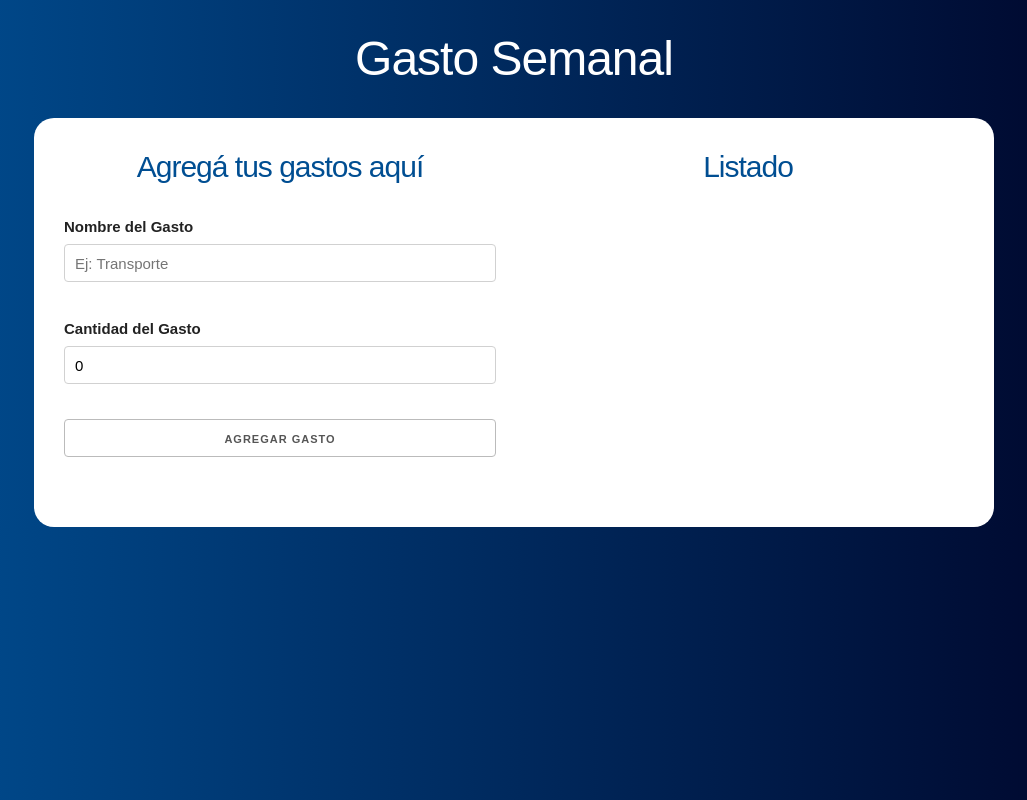
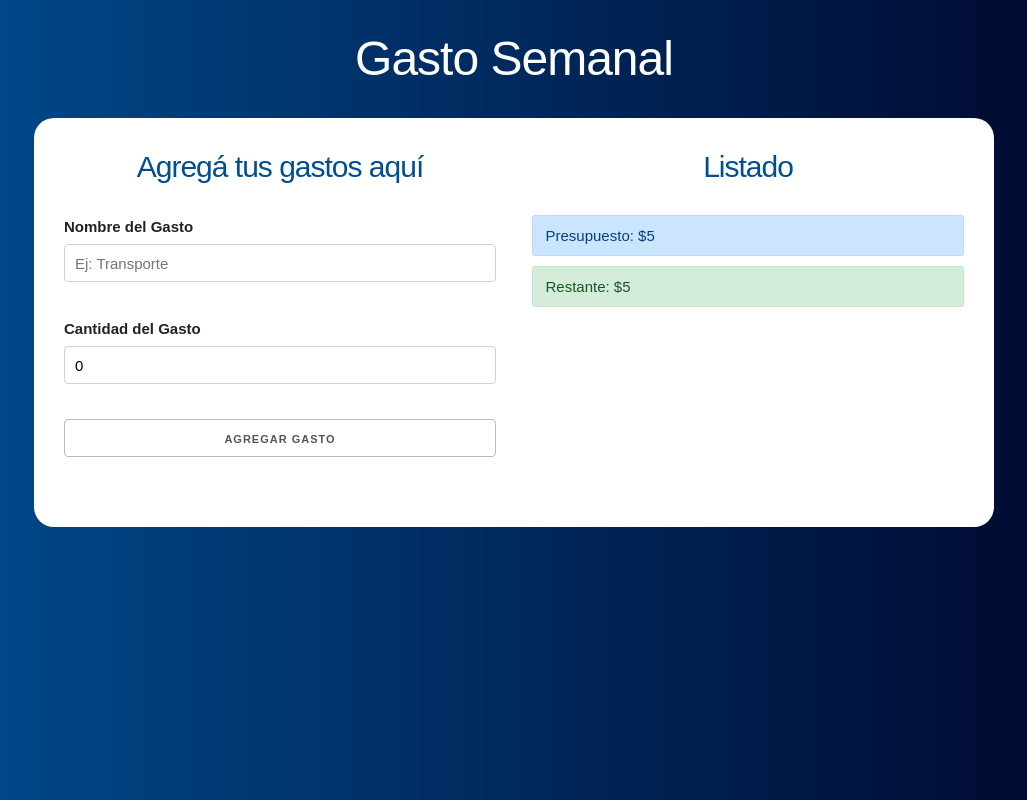
Before and after one commit to maruslarrosa/presupuesto, a React (Create React App) app: page / in a window 1280 px wide. Both pictures are taken after typing "5" into the empty fields and a click on the input "Definir Presupuesto". Shown: the whole page, without its empty margins (126-1153 px from the left). Built offline with nearby package versions, Linux system fonts and the light colour scheme.

Commit message:
Añado helpers con clase condicional

```diff
--- a/src/App.js
+++ b/src/App.js
@@ -1,7 +1,8 @@
-import React, { useState } from 'react';
+import React, { useState, useEffect } from 'react';
 import Pregunta from './components/Pregunta';
 import Formulario from './components/Formulario';
 import Listado from './components/Listado';
+import ControlPresupuesto from './components/ControlPresupuesto';
 
 function App() {
 
@@ -9,13 +10,19 @@
   const [restante, guardarRestante] = useState(0);
   const [mostrarpregunta, actualizarPregunta] = useState(true);
   const [gastos, guardarGastos] = useState([]);
+  const [gasto, guardarGasto] = useState({});
+  const [creargasto, guardarCrearGasto] = useState(false);
 
-  const agregarNuevoGasto = gasto => {
-    guardarGastos([
-      ...gastos,
-      gasto
-    ])
-  }
+  useEffect(() => {
+    if (creargasto) {
+      guardarGastos([
+        ...gastos,
+        gasto
+      ]);
+      guardarRestante(restante - gasto.cantidad)
+    }
+  }, [gasto, creargasto, gastos, restante])
+
 
   return (
     <div className="container">
@@ -32,18 +39,22 @@
         ) : (
             <div className="row">
               <div className="one-half column">
-                <Formulario agregarNuevoGasto={agregarNuevoGasto} />
+                <Formulario
+                  guardarGasto={guardarGasto}
+                  guardarCrearGasto={guardarCrearGasto}
+                />
               </div>
               <div className="one-half column">
                 <Listado
                   gastos={gastos}
                 />
+                <ControlPresupuesto
+                  presupuesto={presupuesto}
+                  restante={restante}
+                />
               </div>
             </div>)}
-
-
       </div>
-
     </div>
   );
 }
--- /dev/null
+++ b/src/components/ControlPresupuesto.js
@@ -0,0 +1,18 @@
+import React, { Fragment } from 'react';
+import { revisarPresupuesto } from '../helpers';
+
+const ControlPresupuesto = ({presupuesto, restante}) => {
+    return (
+        <Fragment>
+            <div className="alert alert-primary">
+                Presupuesto: ${presupuesto}
+            </div>
+            <div className={revisarPresupuesto(presupuesto, restante)}>
+                Restante: ${restante}
+            </div>
+        </Fragment>
+
+    );
+}
+
+export default ControlPresupuesto;
--- a/src/components/Formulario.js
+++ b/src/components/Formulario.js
@@ -2,7 +2,7 @@
 import Error from './Error';
 import shortid from 'shortid';
 
-const Formulario = ({agregarNuevoGasto}) => {
+const Formulario = ({guardarGasto, guardarCrearGasto}) => {
 
     const [nombre, guardarNombre] = useState('');
     const [cantidad, guardarCantidad] = useState(0);
@@ -24,7 +24,8 @@
             cantidad,
             id: shortid.generate()
         }
-        agregarNuevoGasto(gasto);
+        guardarGasto(gasto);
+        guardarCrearGasto(true);
         guardarNombre('');
         guardarCantidad(0);
     }
--- /dev/null
+++ b/src/helpers.js
@@ -0,0 +1,11 @@
+export const revisarPresupuesto = (presupuesto, restante) => {
+    let clase;
+    if((presupuesto / 4) > restante) {
+        clase = 'alert alert-danger';
+    } else if ((presupuesto / 2) > restante){
+        clase = 'alert alert-warning';
+    } else {
+        clase = 'alert alert-success';
+    }
+    return clase;
+}
```
